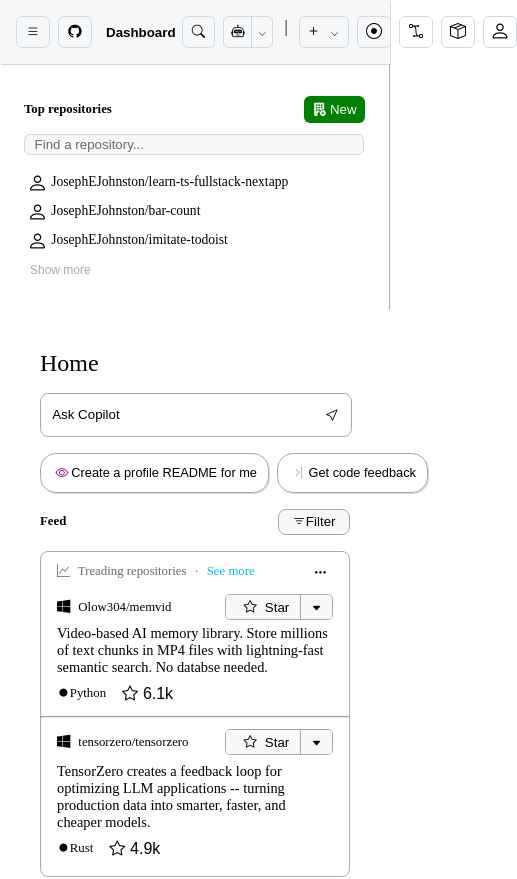
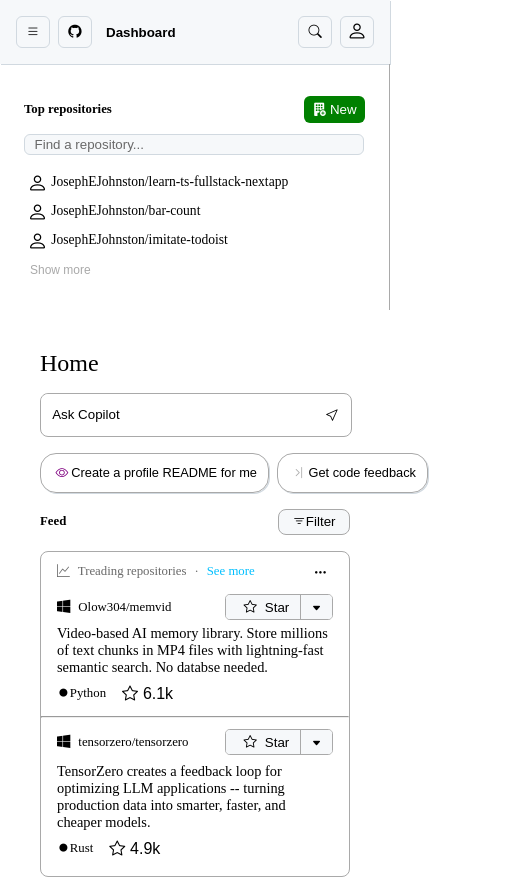
Before and after one commit to JosephEJohnston/github-imitated-front, a Next.js app: page / in a window 390 px wide. Shown: the top 879 px of the page, 517 px wide, since content can reach past the window. Built offline with nearby package versions, Linux system fonts and the light colour scheme.

Commit message:
feat: 首页，顶部响应式布局，部分实现

```diff
--- a/src/components/global-media.css
+++ b/src/components/global-media.css
@@ -8,6 +8,10 @@
 
 .block-less-than-big {
     display: none;
+}
+
+.block-more-than-small {
+
 }
 
 .block-only-small {
@@ -51,11 +55,15 @@
         display: none;
     }
 
+    .block-less-than-big {
+        display: block;
+    }
+
     .block-only-small {
         display: block;
     }
 
-    .block-less-than-big {
-        display: block;
+    .block-more-than-small {
+        display: none !important;
     }
 }
--- /dev/null
+++ b/src/components/home/header/header.module.css
@@ -0,0 +1,5 @@
+
+.headerMiddleButtonList {
+    display: flex;
+    gap: 8px;
+}
--- a/src/components/home/header/header.tsx
+++ b/src/components/home/header/header.tsx
@@ -1,6 +1,9 @@
 import "./header.css"
+import "@/components/global-media.css"
+import $style from './header.module.css'
 import HomeHeaderLeftMenuButton from "@/components/home/header/home-header-left-menu-button";
 import TypeToSearch from "@/components/home/header/type-to-search";
+import classNames from "classnames";
 
 export default function Header() {
     return (
@@ -25,6 +28,7 @@
                     </div>
                     <div id="header-nav-right">
                         <TypeToSearch />
+                        <div className={classNames($style.headerMiddleButtonList, 'block-more-than-small')}>
                             <div id="combine-button" className="head-nav-common-button-div head-item-border">
                                 <button id="combine-button-left">
                                     <i className="bi bi-robot"></i>
@@ -61,6 +65,7 @@
                                     <i className="bi bi-box-seam bi-icon-middle"></i>
                                 </button>
                             </div>
+                        </div>
                         <div className="head-nav-common-button-div head-item-border">
                             <button>
                                 <i className="bi bi-person bi-icon-big"></i>
```
Lines whose indentation alone changed are shown as unchanged.
